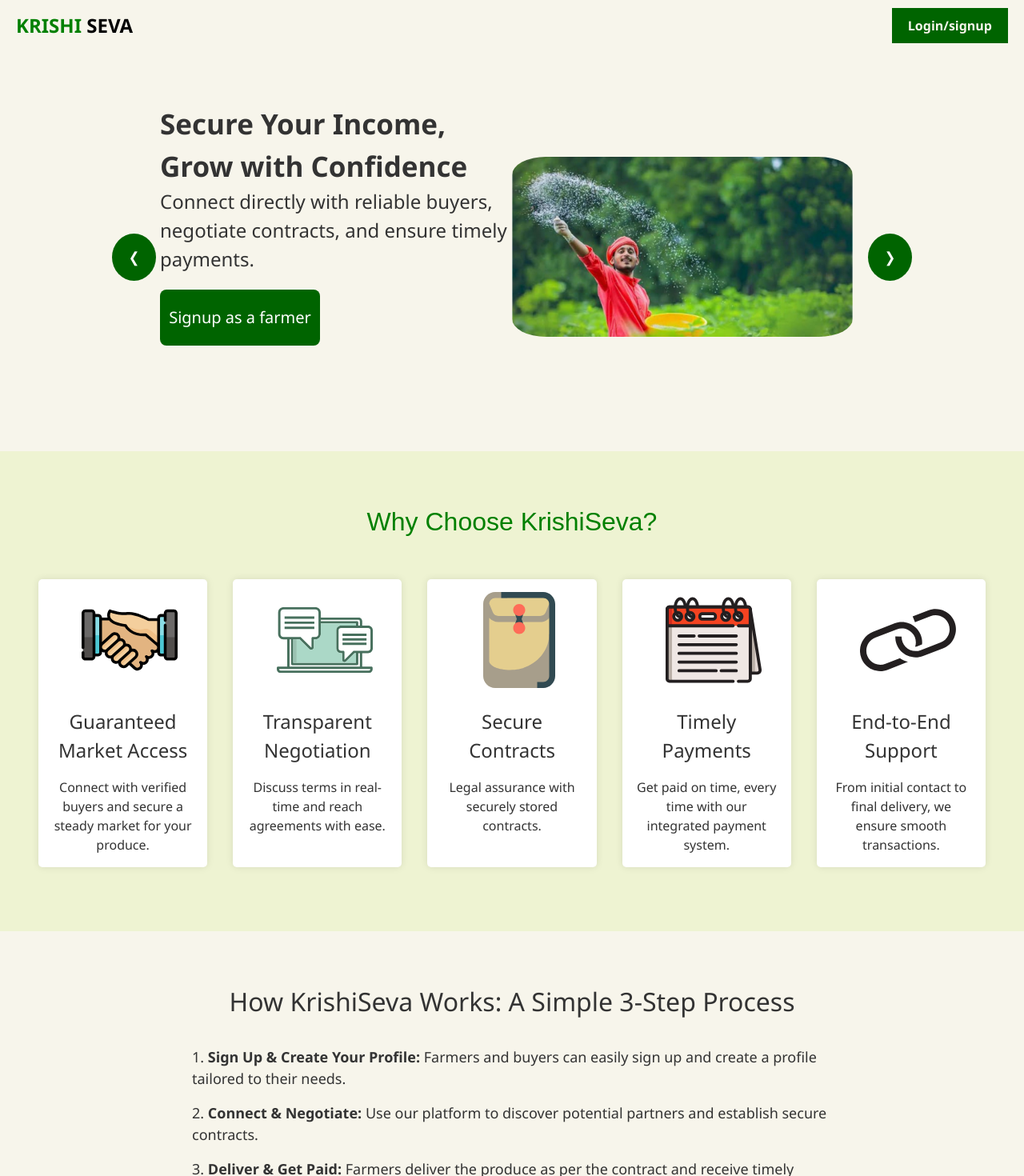
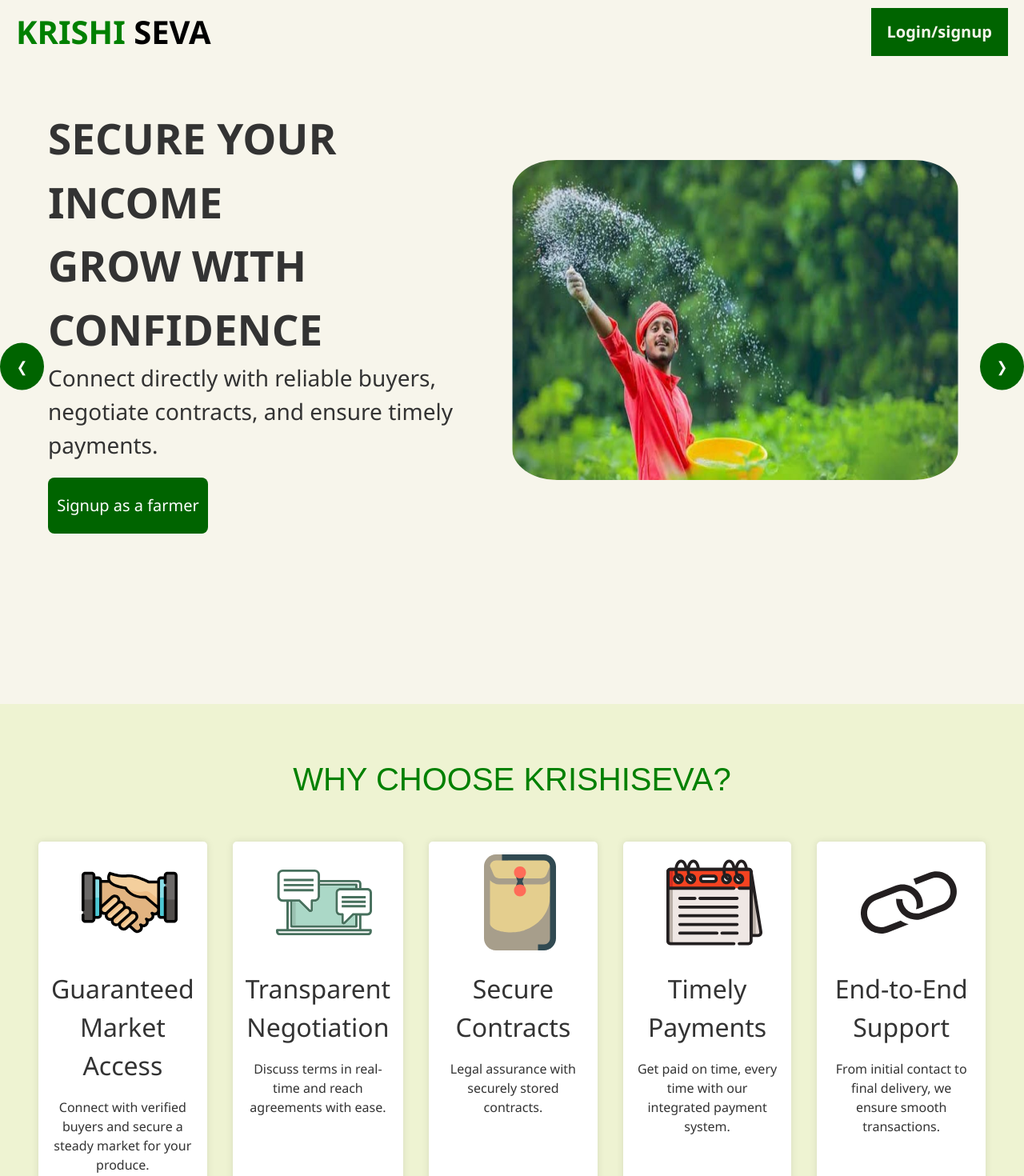
Before and after one commit to ShinichiShi/SIH, a React (Vite) app in the folder client/: page / in a window 1280 px wide. Shown: the top 1470 px of the page at 80% size. Built offline with nearby package versions, Linux system fonts and the light colour scheme; no server answers.

Commit message:
landing page fix

```diff
--- a/client/src/components/LandingPage/LandingPage.jsx
+++ b/client/src/components/LandingPage/LandingPage.jsx
@@ -20,14 +20,16 @@ export default function LandingPage() {
   const slides = [
     {
       image: `${img1}`,
-      caption: 'Secure Your Income, Grow with Confidence',
+      caption1: 'SECURE YOUR INCOME',
+      caption2:'GROW WITH CONFIDENCE',
       description: 'Connect directly with reliable buyers, negotiate contracts, and ensure timely payments.',
       button:'Signup as a farmer',
       link:'/fsignup'
     },
     {
       image: `${img2}`,
-      caption: 'Source Quality Produce, Hassle-Free',
+      caption1: ' SOURCE QUALITY PRODUCE',
+      caption2:'HASSLE-FREE',
       description: 'Find trusted farmers, negotiate prices, and secure your supply chain with ease.',
       button:'Signup as a buyer',
       link:'/signup'
@@ -49,9 +51,10 @@ export default function LandingPage() {
 
   return (
     <>
+    <div className="hi font-['Teko']">
       <nav className="navbar">
         <div className="navbar-logo">
-          <div className="navbar-brand">
+          <div className="navbar-brand ">
             <strong><span style={{color: 'green'}}>KRISHI</span> SEVA</strong>
           </div>
         </div>
@@ -75,7 +78,8 @@ export default function LandingPage() {
 
 
                   <div className="left">
-                  <h1 className='h1cap'>{slide.caption}</h1>
+                  <h1 className='h1cap'>{slide.caption1}</h1>
+                  <h1 className='h1cap'>{slide.caption2}</h1>
                   <p className='pcap'>{slide.description}</p>
                   <button className="btnii" onClick={()=>{navigate(slide.link)}}>{slide.button}</button>
                   </div>
@@ -108,7 +112,7 @@ export default function LandingPage() {
       {/* Central Section */}
       <section className="central-section">
         <h2 style={{ fontFamily: 'Poppins, sans-serif', color: 'green' }}>
-          Why Choose KrishiSeva?
+          WHY CHOOSE KRISHISEVA?
         </h2>
         <div className="features">
           <div className="feature">
@@ -167,6 +171,7 @@ export default function LandingPage() {
       <footer>
         <p>&copy; 2024 KrishiSeva. All rights reserved.</p>
       </footer>
+      </div>
     </>
   );
 }
--- a/client/src/components/LandingPage/landing.css
+++ b/client/src/components/LandingPage/landing.css
@@ -4,6 +4,8 @@
     padding:0;
 
 }
+
+
 .feature>img{
   height: 15vh;
   margin-left: 3vw;
@@ -17,107 +19,102 @@ body {
     background-color: #f7f5eb;
 
 }
+
+.hi{
+  overflow-x: hidden;
+}
 /* carousel*/
-
 .carousel-container {
   position: relative;
-  width: 100%;
-  max-width: 1000px;
-  margin: auto;
+  width: 100vw; /* Full screen width */
+  height: 100vh; /* Full screen height */
   overflow: hidden;
-  height:500px;
 }
 
 .carousel-slide {
   display: flex;
   transition: transform 0.5s ease-in-out;
+  height: 100%; /* Set height to match container */
 }
 
 .carousel-item {
-  min-width: 100%;
+  min-width: 100vw; /* Full screen width for each item */
   display: flex;
   align-items: center;
   justify-content: space-between;
   padding: 20px;
   background-color: #f7f5eb; /* Background color */
+  height: 80%; /* Ensure it takes full height */
 
 }
 
-.right img{
-  height:225px;
-  /* width:200px; */
-
+.right img {
+  height: 400px;
+  max-width: 90%; /* Ensure image fits within the width */
 }
 
 .left {
   width: 50%;
-    padding-top: 45px;
-    padding-left: 40px;
+
+  padding-left: 40px;
 }
 
-.right{
-  width:50%;
-  padding-top:100px;
+.right {
+  width: 50%;
+  padding-top: 0px;
+  text-align: center; /* Center the image horizontally */
 }
 
-.left p{
-  font-size:24px;
+.left p {
+  font-size: 28px;
 }
-
-.btnii{
+.left h1{
+  font-size: 53px;
+}
+.btnii {
   margin-top: 20px;
-  background-color:#006400;
-  color:white;
+  background-color: #006400;
+  color: white;
   padding: 20px 10px;
   width: 200px;
   font-size: 20px;
   border-radius: 0.5rem;
 }
 
-.btnii:hover{
+.btnii:hover {
   background-color: #097c09;
 }
-
-
-
-
-
-
-
-
-
 
 .prev, .next {
   cursor: pointer;
   position: absolute;
   top: 50%;
   padding: 16px;
-  margin-top: -22px;
+
   color: white;
   font-weight: bold;
   font-size: 18px;
-  border-radius: 0 3px 3px 0;
   user-select: none;
+  z-index: 10;
+  transform: translateY(-50%);
   transition: 0.6s ease;
-  z-index: 10;
 }
 
 .next {
-  right: 0;
+  right: 10px; /* Adjust to allow button to not overlap the screen edges */
 }
 
 .prev {
-  left: 0;
+  left: 10px;
 }
 
 .prev:hover, .next:hover {
   background-color: rgba(0, 0, 0, 0.8);
 }
 
-.carousel-content{
-  display:flex;
+.carousel-content {
+  display: flex;
   justify-content: flex-start;
-
 }
 
 
@@ -181,7 +178,7 @@ body {
     display: flex;
     align-items: center;
     color: black;
-    font-size: x-large;
+    font-size: 40px;
 
   }
 
@@ -197,6 +194,8 @@ body {
     padding: 10px 20px;
     border: none;
     cursor: pointer;
+    height: 60px;
+    font-size: 20px;
 
   }
   .navbar-menu-content {
@@ -234,7 +233,7 @@ body {
 }
 
 .central-section h2 {
-    font-size: 2rem;
+    font-size: 2.5rem;
     margin-bottom: 2rem;
 
 }
@@ -255,7 +254,7 @@ body {
 }
 
 .feature h3 {
-    font-size: 1.5rem;
+    font-size: 2rem;
     margin-bottom: 1rem;
 }
 
@@ -263,6 +262,7 @@ body {
     padding: 4rem 1rem;
     text-align: center;
 }
+
 /* .how-it-works{
   margin-top: 100px;
 } */
@@ -274,11 +274,13 @@ body {
 }
 
 .how-it-works h2{
-    font-size: 32px;
+    font-size:50px;
+    font-weight: 600;
     margin-bottom: 2rem;
 }
 .cta-section h2 {
-  font-size: 32px;
+  font-size: 40px;
+  font-weight: 600;
   margin-bottom: 2rem;
 }
 
@@ -291,10 +293,10 @@ body {
 
 .how-it-works li {
     margin-bottom: 1rem;
-    font-size: 18px;
+    font-size: 20px;
 }
 .cta-section p{
-  font-size: 18px;
+  font-size: 20px;
 }
 .howCta{
   /* display: flex;
```
